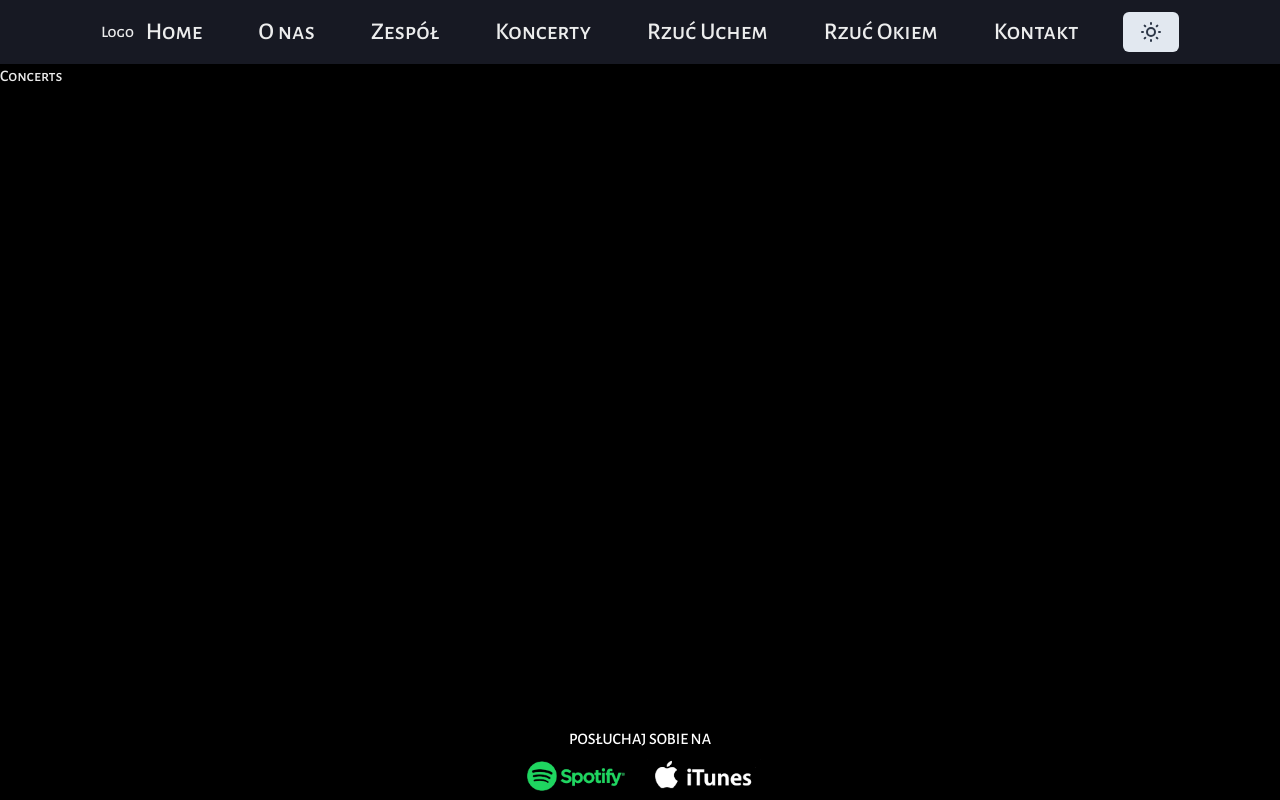
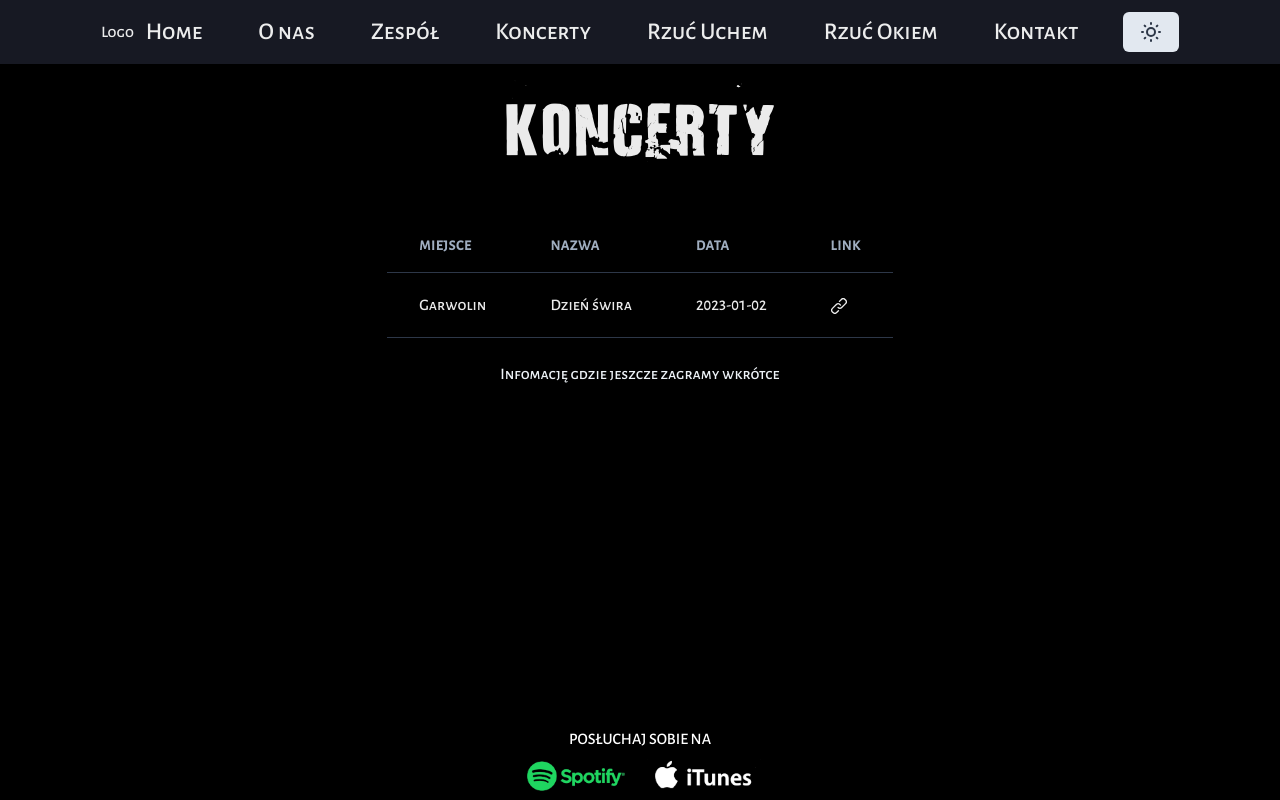
Before and after one commit to mruszkiewicz-dev/tarlo-website, a Next.js app: page /concerts in a window 1280 px wide. Built offline with nearby package versions, Linux system fonts and the light colour scheme.

Commit message:
api concerts

```diff
--- /dev/null
+++ b/public/concerts.json
@@ -0,0 +1,8 @@
+[
+  {
+    "place": "Garwolin",
+    "name": "Dzień świra",
+    "date": "2023-01-02",
+    "link": "http://tarlo.pl"
+  }
+]
--- a/src/components/ui/card-member.tsx
+++ b/src/components/ui/card-member.tsx
@@ -1,3 +1,5 @@
+'use client'
+
 import { useState } from 'react'
 import { myFont } from '@/styles/fonts'
 import { Box, Center, Text, Image, Flex } from '@chakra-ui/react'
--- /dev/null
+++ b/src/components/ui/concert-list.tsx
@@ -0,0 +1,80 @@
+'use client'
+
+import {
+  Table,
+  Thead,
+  Tbody,
+  Tr,
+  Th,
+  Td,
+  TableCaption,
+  TableContainer,
+} from '@chakra-ui/react'
+import { Link } from '@chakra-ui/react'
+import { LinkIcon } from '@chakra-ui/icons'
+import { useEffect, useState } from 'react'
+
+interface Concert {
+  place: string
+  name: string
+  date: string
+  link: string
+}
+
+async function getData() {
+  const res = await fetch('/api/concerts')
+
+  if (!res.ok) {
+    throw new Error('Błąd')
+  }
+
+  return res.json()
+}
+
+export const ConcertList = () => {
+  const [data, setData] = useState<Concert[]>([])
+
+  useEffect(() => {
+    const fetchData = async () => {
+      try {
+        const result = await getData()
+        setData(result)
+      } catch (error) {
+        console.error('Wystąpił błąd:')
+      }
+    }
+
+    fetchData()
+  }, [])
+
+  return (
+    <TableContainer>
+      <Table variant='simple' size='lg'>
+        <TableCaption>Infomację gdzie jeszcze zagramy wkrótce</TableCaption>
+        <Thead>
+          <Tr>
+            <Th>Miejsce</Th>
+            <Th>Nazwa</Th>
+            <Th>Data</Th>
+            <Th>Link</Th>
+          </Tr>
+        </Thead>
+
+        <Tbody>
+          {data.map((item) => (
+            <Tr key={item.name}>
+              <Td>{item.place}</Td>
+              <Td>{item.name}</Td>
+              <Td>{item.date}</Td>
+              <Td>
+                <Link href={item.link} isExternal>
+                  <LinkIcon />
+                </Link>
+              </Td>
+            </Tr>
+          ))}
+        </Tbody>
+      </Table>
+    </TableContainer>
+  )
+}
--- a/src/pages/about.tsx
+++ b/src/pages/about.tsx
@@ -16,9 +16,9 @@ export default function About() {
           fontSize={{
             base: 'md',
             sm: 'xl',
-            lg: '2xl',
-            xl: '3xl',
-            '2xl': '3xl',
+            lg: 'xl',
+            xl: '2xl',
+            '2xl': '2xl',
           }}
         >
           Niektórych tematów nie można opowiedzieć w zwykły sposób - trzeba do
--- /dev/null
+++ b/src/pages/api/concerts.js
@@ -0,0 +1,16 @@
+import fs from 'fs'
+import path from 'path'
+
+export default function handler(req, res) {
+  const filePath = path.join(process.cwd(), 'public', 'concerts.json')
+
+  try {
+    const jsonData = fs.readFileSync(filePath, 'utf-8')
+    const data = JSON.parse(jsonData)
+
+    res.status(200).json(data)
+  } catch (error) {
+    console.error(error)
+    res.status(500).json({ error: 'Internal Server Error' })
+  }
+}
--- a/src/pages/concerts.tsx
+++ b/src/pages/concerts.tsx
@@ -1,3 +1,14 @@
+import { MyText } from '@/components/ui/my-text'
+import { Flex } from '@chakra-ui/react'
+import { ConcertList } from '@/components/ui/concert-list'
+
 export default function Concerts() {
-  return <div>Concerts</div>
+  return (
+    <>
+      <MyText>Koncerty</MyText>
+      <Flex mt={{ base: 2, xl: 10 }} align='center' justifyContent='center'>
+        <ConcertList />
+      </Flex>
+    </>
+  )
 }
```
